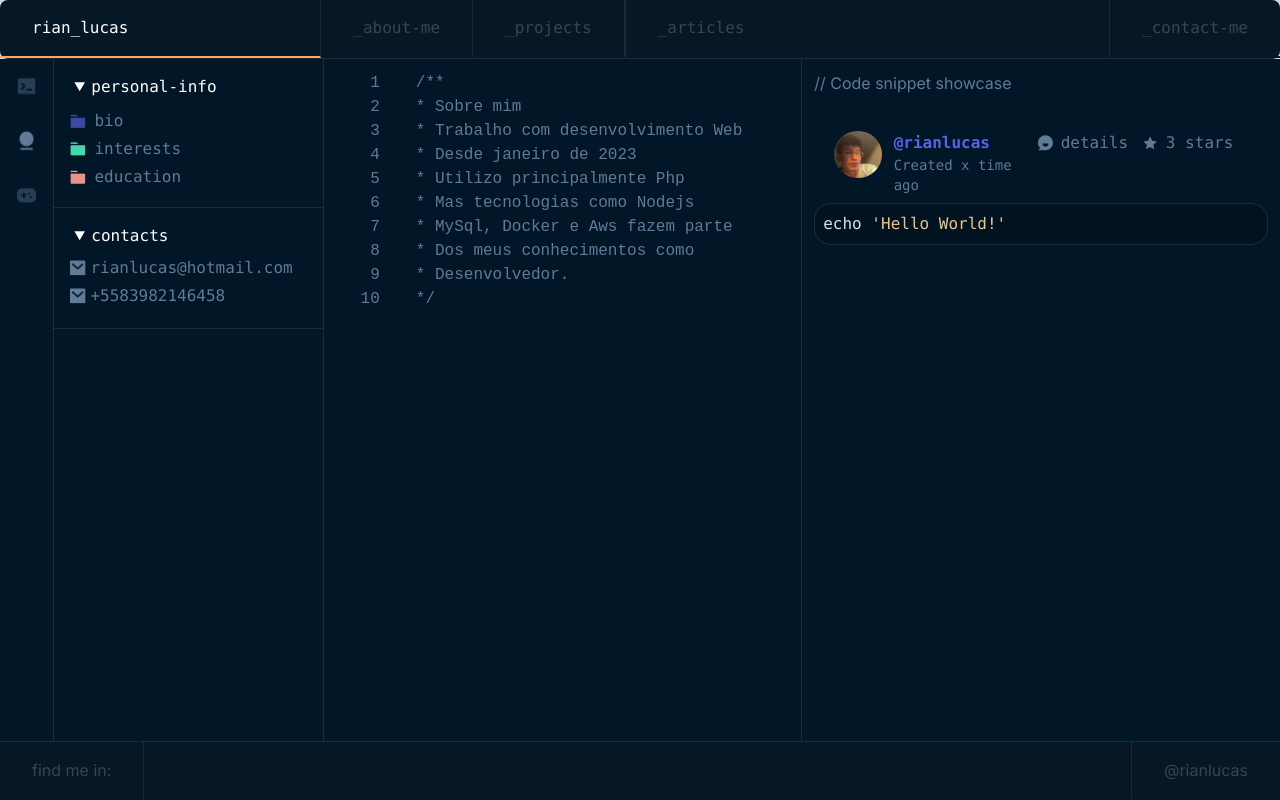
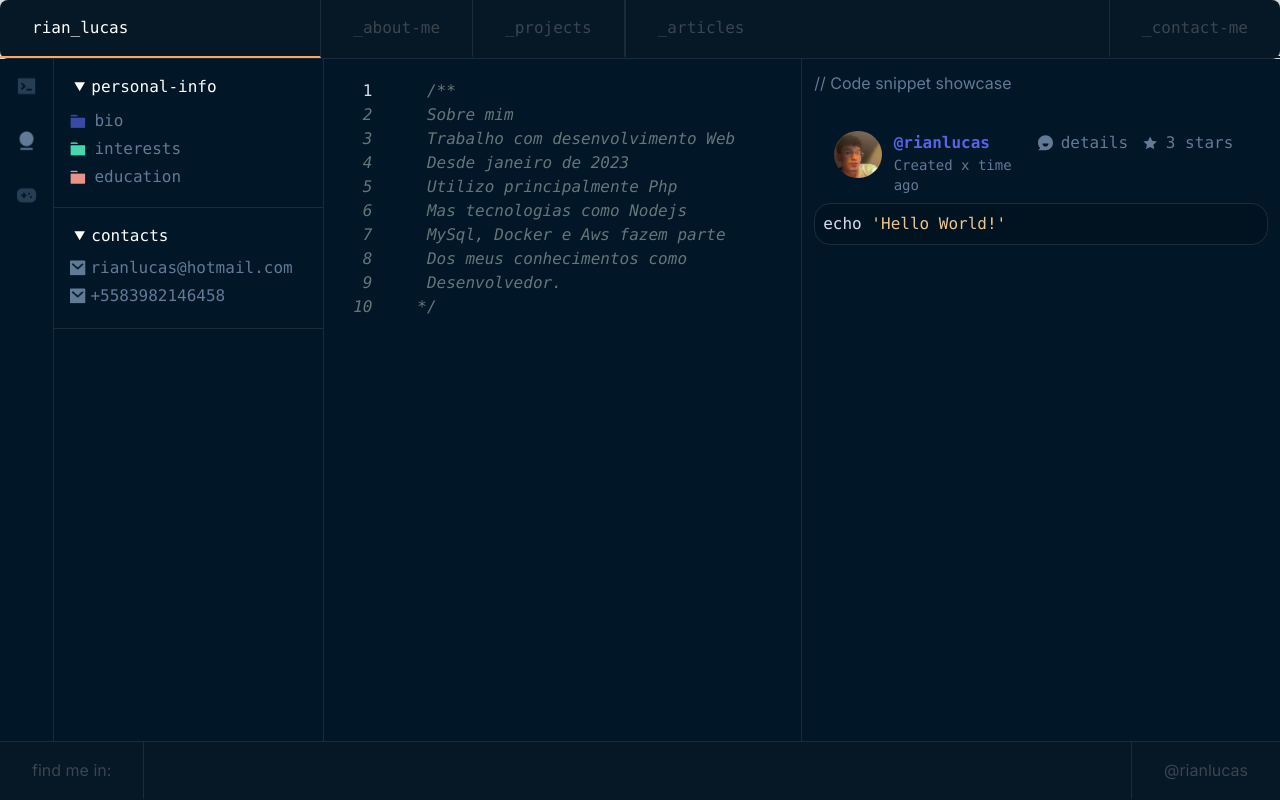
Before and after one commit to rianlucas/my-portfolio, a Next.js app in the folder Next/portfolio/: page /aboutMe/PersonalInfo in a window 1280 px wide. Built offline with nearby package versions, Linux system fonts and the light colour scheme.

Commit message:
refactor: reuse codeSnippet to describe aboutMe

```diff
--- a/Next/portfolio/app/Components/aboutMe/DescribeLine.tsx
+++ /dev/null
@@ -1,15 +0,0 @@
-interface DescribeLineProps {
-  line: number;
-  text: string;
-}
-
-export default function DescribeLine(props: DescribeLineProps){
-  return(
-    <div className="flex font-fira-code">
-      <p className="mx-9 w-6 text-right">{props.line}</p>
-      <div className="flex grow w-full text-left">
-        <p>  {props.text} </p>
-      </div>
-    </div>
-  )
-}
--- a/Next/portfolio/app/Components/aboutMe/MdFiles/PersonalInfo.tsx
+++ b/Next/portfolio/app/Components/aboutMe/MdFiles/PersonalInfo.tsx
@@ -1,18 +1,21 @@
-import DescribeLine from "../DescribeLine"
+import DescribeLine from "../DescribeLine";
+import CodeSnippet from "../../card/CodeSnippet";
 
-export default function PersonalInfo(){
-  return(
-    <div className="text-default-text-color">
-      <DescribeLine line={1} text="/**"/>
-      <DescribeLine line={2} text="* Sobre mim"/>
-      <DescribeLine line={3} text="* Trabalho com desenvolvimento Web "/>
-      <DescribeLine line={4} text="* Desde janeiro de 2023"/>
-      <DescribeLine line={5} text="* Utilizo principalmente Php"/>
-      <DescribeLine line={6} text="* Mas tecnologias como Nodejs"/>
-      <DescribeLine line={7} text="* MySql, Docker e Aws fazem parte"/>
-      <DescribeLine line={8} text="* Dos meus conhecimentos como "/>
-      <DescribeLine line={9} text="* Desenvolvedor."/>
-      <DescribeLine line={10} text="*/"/>
+export default function PersonalInfo() {
+  const code = `    /**
+    Sobre mim
+    Trabalho com desenvolvimento Web
+    Desde janeiro de 2023
+    Utilizo principalmente Php
+    Mas tecnologias como Nodejs
+    MySql, Docker e Aws fazem parte
+    Dos meus conhecimentos como
+    Desenvolvedor.
+   */`;
+
+  return (
+    <div className="text-default-text-color ml-5">
+      <CodeSnippet code={code} showLineNumbers backgroundColor="#011627" />
     </div>
-  )
+  );
 }
```
